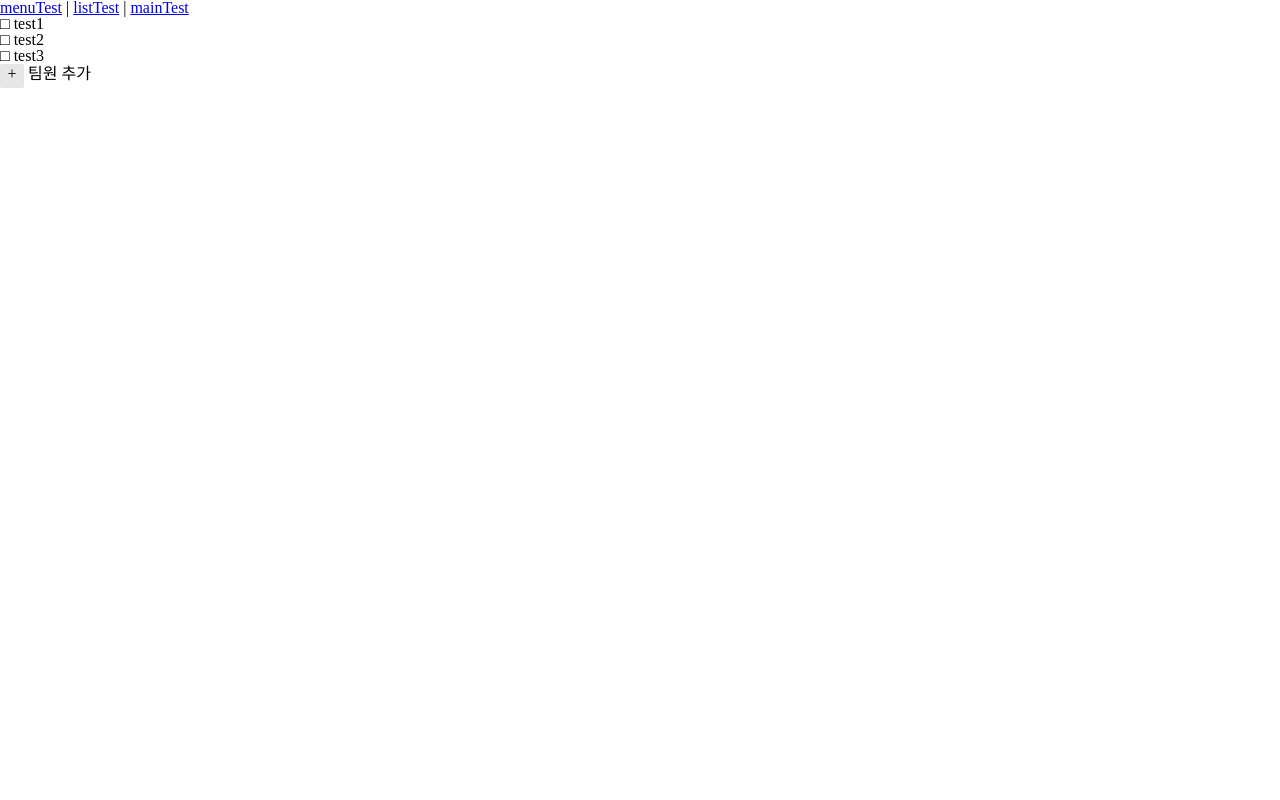
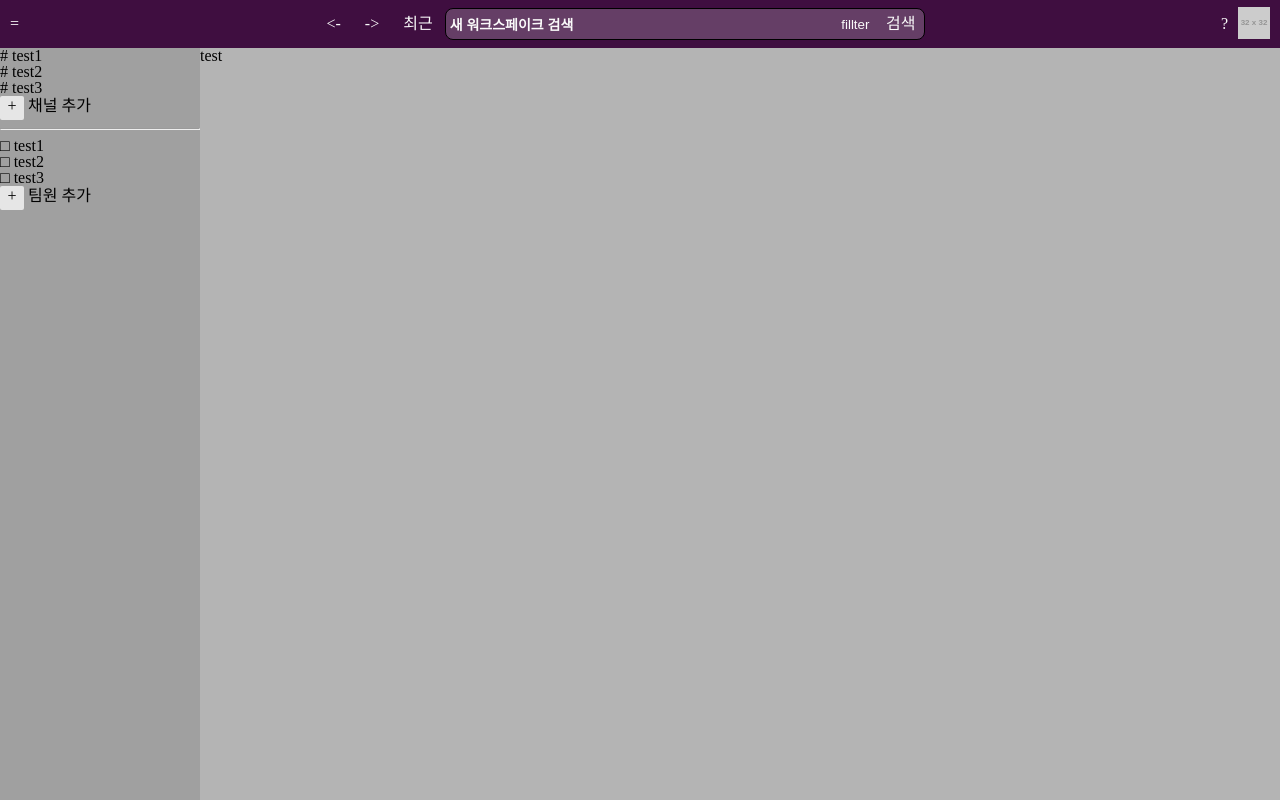
Before and after one commit to fms2014-github/clone-coding-slack, a Vue app: page /list-test in a window 1280 px wide. Built offline with nearby package versions, Linux system fonts and the light colour scheme.

Commit message:
현재 개발 내용 병합 css 어긋난것 수정

```diff
--- a/src/App.vue
+++ b/src/App.vue
@@ -1,20 +1,24 @@
 <template>
   <div id="app">
-    <div>
-      <router-link to="/menu-test">menuTest</router-link> |
-      <router-link to="/list-test">listTest</router-link> |
-      <router-link to="/main-view">mainTest</router-link>
-    </div>
-   <router-view/>
+    <custom-header />
+    <side-bar class="test1"/>
+    <custom-main  class="test2"/>
   </div>
-
 </template>
 
 <script>
+import CustomHeader from '@/layout/Header.vue';
+import CustomMain from '@/layout/Main.vue';
+import SideBar from '@/layout/SideBar.vue';
 
+export default {
+    components:{
+        CustomHeader,
+        CustomMain,
+        SideBar
+    }
+}
 </script>
 
 <style lang="scss" scoped>
-  @import "@/assets/scss/reset.scss";
-  @import "@/assets/scss/variables.scss";
 </style>
--- a/src/components/List.vue
+++ b/src/components/List.vue
@@ -7,7 +7,6 @@
 
 <script>
 export default {
-  name: 'ListComponent',
   props: {
     msg: String,
     kind: String
@@ -36,6 +35,8 @@ export default {
 <!-- Add "scoped" attribute to limit CSS to this component only -->
 <style scoped lang="scss">
 .list-component{
+  display: inline-block;
+  width: 200px;
   padding: 0px;
   margin: 0px;
   list-style-type: none;
--- a/src/components/ListItem.vue
+++ b/src/components/ListItem.vue
@@ -38,7 +38,12 @@ export default {
 }
 </script>
 
-<style>
+<style lang="scss" scoped>
+
+li{
+  width: 200px;
+  display: inline-block;
+}
 .channel::after{
   content:'#'
 }
--- a/src/layout/Header.vue
+++ b/src/layout/Header.vue
@@ -1,5 +1,5 @@
 <template>
-  <header>
+  <header class="custom-header">
     <div class="system-menu-btn-wrap" @click="menuOpen"><span class="system-menu-btn">=</span></div>
     <div class="workspace-control-panel">
       <div class="prev" @click="prev"><span>&lt;-</span></div>
@@ -23,6 +23,7 @@
 import SearchBoxVue from '@/components/SearchBox.vue';
 
 export default {
+  name: "header",
   data(){
     return {
       doSearch: false,
@@ -66,7 +67,7 @@ export default {
 </script>
 
 <style lang="scss" scoped>
-header{
+.custom-header {
   display: flex;
   justify-items: center;
   align-items: center;
--- a/src/layout/Main.vue
+++ b/src/layout/Main.vue
@@ -6,7 +6,7 @@
 
 <script>
 export default {
-
+    name: "main",
 }
 </script>
 
--- a/src/layout/SideBar.vue
+++ b/src/layout/SideBar.vue
@@ -1,12 +1,50 @@
 <template>
   <div id="sidebar">
-    test
+    <list @addLisItem="addLisItem" :kind="'channel'">
+      <list-item :kind="'channel'" :channelnMessageNo="listItem.channelnMessageNo" :listItem="listItem.name" v-for="listItem in listItems" :key="listItem.id" ></list-item>
+    </list>
+    <hr/>
+    <list @addLisItem="addLisItem" :kind="'directMsg'">
+      <list-item :kind="'directMsg'" :channelnMessageNo="listItem.channelnMessageNo" :listItem="listItem.name" v-for="listItem in listItems" :key="listItem.id" ></list-item>
+    </list>
   </div>
 </template>
 
 <script>
+import List from '@/components/List.vue'
+import ListItem from '@/components/ListItem.vue'
 export default {
+  name: "sidebar",
+  components: { List, ListItem },
+  data(){
+    return{
+      listItems:[{
+        name: "test1",
+        channelnMessageNo: "4523"
+      },
+      {
+        name: "test2",
+        channelnMessageNo: "4334"
+      },
+      {
+        name: "test3",
+        channelnMessageNo: "5413"
+      },
+      ],
 
+    }
+  },
+  methods:{
+    addLisItem() {
+      console.log("추가");
+      let len = this.$data.listItems.length + 1;
+      let roomData = {
+        name: "test" + len,
+        channelnMessageNo: "" + Math.ceil(Math.random() * 10000)
+      }
+      this.$data.listItems.push(roomData);
+    }
+  }
 }
 </script>
 
@@ -18,5 +56,6 @@ export default {
     background: {
         color: rgb(160, 160, 160);
     }
+    vertical-align: top;
 }
 </style>
```
